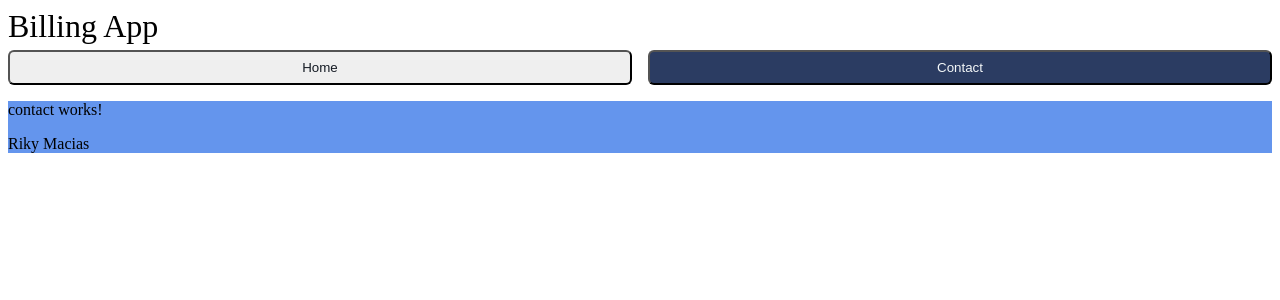
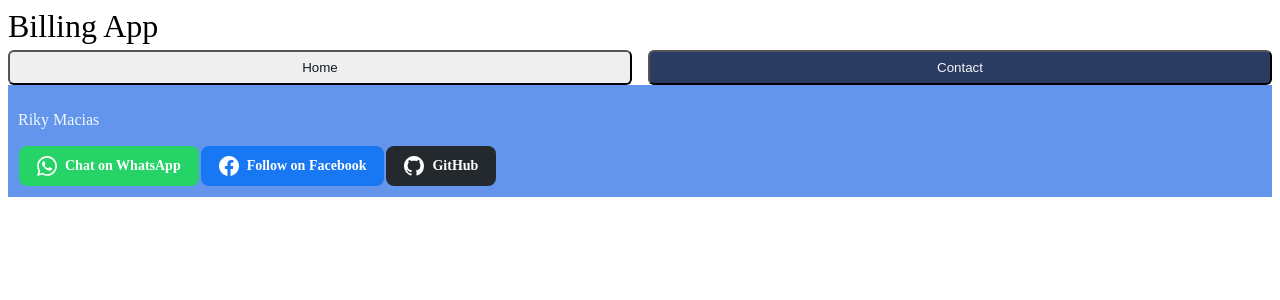
Before and after one commit to ingRicardo/billing-app, an Angular app: page /contact in a window 1280 px wide. Shown: the top 300 px of the page. Built offline with nearby package versions, Linux system fonts and the light colour scheme.

Commit message:
social icons added

```diff
--- a/src/app/components/contact/contact.css
+++ b/src/app/components/contact/contact.css
@@ -0,0 +1,78 @@
+.mainstyle{
+    color: rgb(6, 38, 66);
+    padding: 10px;
+
+}
+
+.btn-whatsapp {
+  display: inline-flex;
+  align-items: center;
+  gap: 8px;
+  background-color: #25d366;
+  color: #ffffff;
+  padding: 10px 18px;
+  border-radius: 8px;
+  font-weight: 600;
+  font-size: 14px;
+  text-decoration: none;
+  transition: background-color 0.2s ease, transform 0.1s ease;
+  margin: 1px;
+}
+
+.btn-whatsapp:hover {
+  background-color: #20ba5a;
+}
+
+.btn-whatsapp:active {
+  transform: scale(0.98);
+}
+
+.btn-facebook {
+  display: inline-flex;
+  align-items: center;
+  gap: 8px;
+  background-color: #1877f2;
+  color: #ffffff;
+  padding: 10px 18px;
+  border-radius: 8px;
+  font-weight: 600;
+  font-size: 14px;
+  text-decoration: none;
+  transition: background-color 0.2s ease, transform 0.1s ease;
+  margin: 1px;
+
+}
+
+.btn-facebook:hover {
+  background-color: #166fe5;
+}
+
+.btn-facebook:active {
+  transform: scale(0.98);
+}
+
+.btn-github {
+  display: inline-flex;
+  align-items: center;
+  gap: 8px;
+  background-color: #24292e;
+  color: #ffffff;
+  padding: 10px 18px;
+  border-radius: 8px;
+  font-weight: 600;
+  font-size: 14px;
+  text-decoration: none;
+  transition: background-color 0.2s ease, transform 0.1s ease;
+   margin: 1px;
+}
+
+.btn-github:hover {
+  background-color: #1b1f23;
+}
+
+.btn-github:active {
+  transform: scale(0.98);
+}
+p {
+  color: aliceblue;
+}
--- a/src/app/components/contact/contact.html
+++ b/src/app/components/contact/contact.html
@@ -1,2 +1,31 @@
-<p>contact works!</p>
-<div>Riky Macias</div>
+
+<div class="mainstyle">
+
+
+<div>
+  <p>Riky Macias</p>
+<!-- HTML -->
+<a href="https://wa.me/526641268321" target="_blank" rel="noopener noreferrer" class="btn-whatsapp">
+  <svg width="20" height="20" viewBox="0 0 24 24" fill="currentColor">
+    <path d="M.057 24l1.687-6.163c-1.041-1.804-1.588-3.849-1.587-5.946.003-6.556 5.338-11.891 11.893-11.891 3.181.001 6.167 1.24 8.413 3.488 2.245 2.248 3.481 5.236 3.48 8.414-.003 6.557-5.338 11.892-11.893 11.892-1.99-.001-3.951-.5-5.688-1.448l-6.305 1.654zm6.597-3.807c1.676.995 3.276 1.591 5.392 1.592 5.448 0 9.886-4.434 9.889-9.885.002-5.462-4.415-9.89-9.881-9.892-5.452 0-9.887 4.434-9.889 9.884-.001 2.225.651 3.891 1.746 5.634l-.999 3.648 3.742-.981zm11.387-5.464c-.074-.124-.272-.198-.57-.347-.297-.149-1.758-.868-2.031-.967-.272-.099-.47-.149-.669.149-.198.297-.768.967-.941 1.165-.173.198-.347.223-.644.074-.297-.149-1.255-.462-2.39-1.475-.883-.788-1.48-1.761-1.653-2.059-.173-.297-.018-.458.13-.606.134-.133.297-.347.446-.521.151-.172.2-.296.3-.495.099-.198.05-.372-.025-.521-.075-.148-.669-1.611-.916-2.206-.242-.579-.487-.501-.669-.51l-.57-.01c-.198 0-.52.074-.792.372s-1.04 1.016-1.04 2.479 1.065 2.876 1.213 3.074c.149.198 2.095 3.2 5.076 4.487.709.306 1.263.489 1.694.626.712.226 1.36.194 1.872.118.571-.085 1.758-.719 2.006-1.413.248-.695.248-1.29.173-1.414z"/>
+  </svg>
+  <span>Chat on WhatsApp</span>
+</a>
+
+
+<!-- HTML -->
+<a href="https://facebook.com/rmaciasolvera" target="_blank" rel="noopener noreferrer" class="btn-facebook">
+  <svg width="20" height="20" viewBox="0 0 24 24" fill="currentColor">
+    <path d="M24 12.073c0-6.627-5.373-12-12-12s-12 5.373-12 12c0 5.99 4.388 10.954 10.125 11.854v-8.385H7.078v-3.47h3.047V9.43c0-3.007 1.792-4.669 4.533-4.669 1.312 0 2.686.235 2.686.235v2.953H15.83c-1.491 0-1.956.925-1.956 1.874v2.25h3.328l-.532 3.47h-2.796v8.385C19.612 23.027 24 18.062 24 12.073z"/>
+  </svg>
+  <span>Follow on Facebook</span>
+</a>
+
+<!-- HTML -->
+<a href="https://github.com/ingRicardo" target="_blank" rel="noopener noreferrer" class="btn-github">
+  <svg width="20" height="20" viewBox="0 0 24 24" fill="currentColor">
+    <path d="M12 0C5.37 0 0 5.37 0 12c0 5.31 3.435 9.795 8.205 11.385.6.105.825-.255.825-.57 0-.285-.015-1.23-.015-2.235-3.015.555-3.795-.735-4.035-1.41-.135-.345-.72-1.41-1.23-1.695-.42-.225-1.02-.78-.015-.795.945-.015 1.62.87 1.845 1.23 1.08 1.815 2.805 1.305 3.495.99.105-.78.42-1.305.765-1.605-2.67-.3-5.46-1.335-5.46-5.925 0-1.305.465-2.385 1.23-3.225-.12-.3-.54-1.53.12-3.18 0 0 1.005-.315 3.3 1.23.96-.27 1.98-.405 3-.405s2.04.135 3 .405c2.295-1.56 3.3-1.23 3.3-1.23.66 1.65.24 2.88.12 3.18.765.84 1.23 1.905 1.23 3.225 0 4.605-2.805 5.625-5.475 5.925.435.375.81 1.095.81 2.22 0 1.605-.015 2.895-.015 3.3 0 .315.225.69.825.57A12.02 12.02 0 0024 12c0-6.63-5.37-12-12-12z"/>
+  </svg>
+  <span>GitHub</span>
+</a>
+</div>
```
